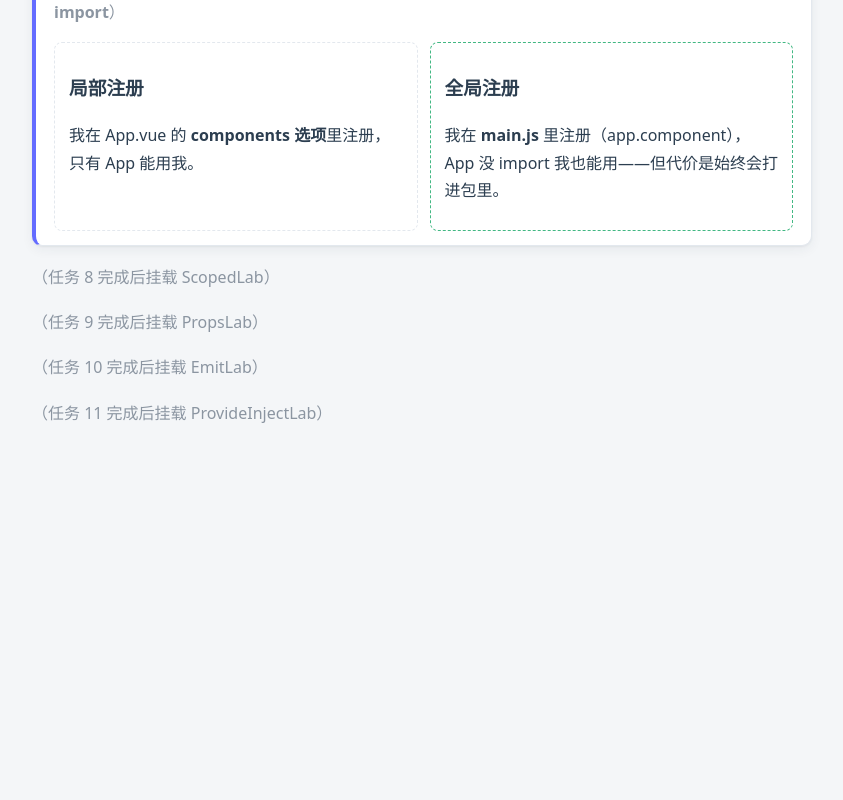
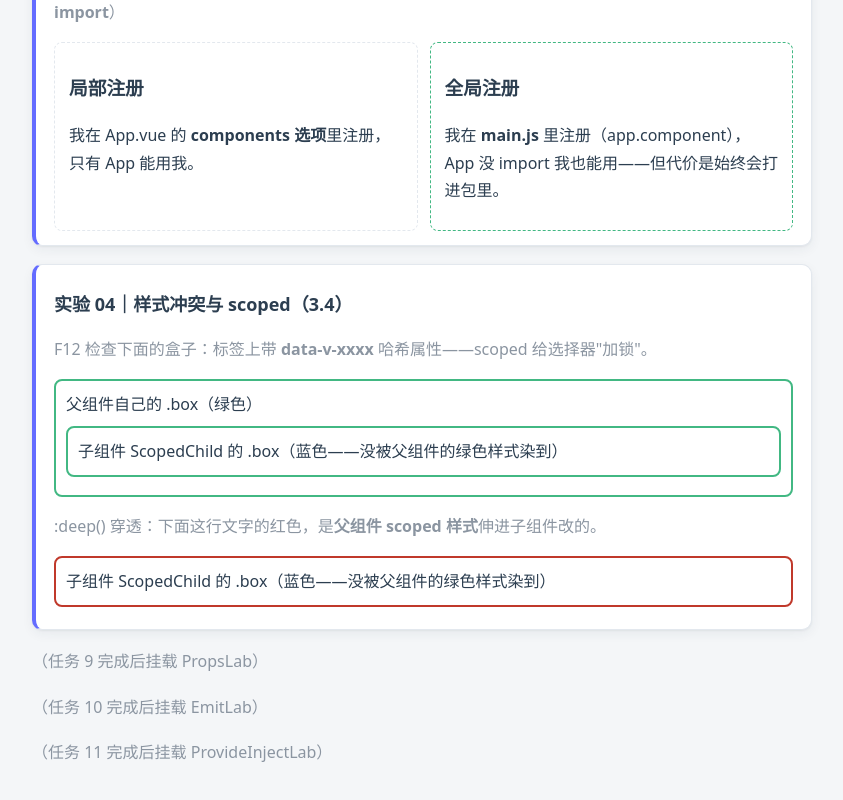
Before and after one commit to yuanye-01/web-framework-32605150620, a Vue app in the folder labs/ch03-components/: page / in a window 1280 px wide. Shown: the part 1168-1968 px from the top of the page, without its empty margins (218-1061 px from the left). Before the commit the page ends 1741 px from the top, so only its background shows below. Built offline with nearby package versions, Linux system fonts and the light colour scheme.

Commit message:
ch03-components-32605150620

```diff
--- a/labs/ch03-components/src/App.vue
+++ b/labs/ch03-components/src/App.vue
@@ -35,7 +35,7 @@
         </div>
       </div>
     </section>
-    <section id="exp-04"><p class="muted">（任务 8 完成后挂载 ScopedLab）</p></section>
+    <section id="exp-04"><ScopedLab /></section>
     <section id="exp-05"><p class="muted">（任务 9 完成后挂载 PropsLab）</p></section>
     <section id="exp-06"><p class="muted">（任务 10 完成后挂载 EmitLab）</p></section>
     <section id="exp-07"><p class="muted">（任务 11 完成后挂载 ProvideInjectLab）</p></section>
@@ -47,10 +47,11 @@ import CountOptions from './experiments/01-apis/CountOptions.vue'
 import CountSetup from './experiments/01-apis/CountSetup.vue'
 import LifecycleDemo from './experiments/02-lifecycle/LifecycleDemo.vue'
 import LocalDemo from './experiments/03-register/LocalDemo.vue'
+import ScopedLab from './experiments/04-scoped/ScopedLab.vue'
 
 export default {
   name: 'App',
-  components: { CountOptions, CountSetup, LifecycleDemo, LocalDemo }
+  components: { CountOptions, CountSetup, LifecycleDemo, LocalDemo, ScopedLab }
 }
 </script>
 
--- /dev/null
+++ b/labs/ch03-components/src/experiments/04-scoped/ScopedChild.vue
@@ -0,0 +1,21 @@
+<!-- ScopedChild.vue —— 子组件：也有自己的 .box 类，验证隔离 -->
+<template>
+  <div class="box">
+    子组件 ScopedChild 的 .box（蓝色——没被父组件的绿色样式染到）
+  </div>
+</template>
+
+<script>
+export default {
+  name: 'ScopedChild'
+}
+</script>
+
+<style scoped>
+.box {
+  border: 2px solid var(--accent);
+  border-radius: 8px;
+  padding: 10px;
+  margin: 8px 0;
+}
+</style>
--- /dev/null
+++ b/labs/ch03-components/src/experiments/04-scoped/ScopedLab.vue
@@ -0,0 +1,55 @@
+<!-- ScopedLab.vue —— 实验 04：样式冲突与隔离（3.4）
+     父子各有同名类 .box；:deep() 演示穿透控制子组件内部 -->
+<template>
+  <div class="lab">
+    <h2>实验 04｜样式冲突与 scoped（3.4）</h2>
+    <p class="muted">F12 检查下面的盒子：标签上带 <b>data-v-xxxx</b> 哈希属性——scoped 给选择器"加锁"。</p>
+
+    <div class="box">
+      父组件自己的 .box（绿色）
+      <ScopedChild />
+    </div>
+
+    <p class="muted">:deep() 穿透：下面这行文字的红色，是<b>父组件 scoped 样式</b>伸进子组件改的。</p>
+    <div class="deep-zone">
+      <ScopedChild />
+    </div>
+  </div>
+</template>
+
+<script>
+import ScopedChild from './ScopedChild.vue'
+
+export default {
+  name: 'ScopedLab',
+  components: { ScopedChild }
+}
+</script>
+
+<style scoped>
+.lab {
+  background: var(--card, #fff);
+  border: 1px solid var(--border);
+  border-left: 4px solid var(--accent);
+  border-radius: var(--radius);
+  box-shadow: var(--shadow);
+  padding: 14px 18px;
+}
+
+/* 父子同名类 .box：互不干扰（各自的 data-v 锁） */
+.box {
+  border: 2px solid var(--primary);
+  border-radius: 8px;
+  padding: 10px;
+  margin: 8px 0;
+}
+
+/* :deep() 深度选择器（教材 3.4.2）：scoped 下穿透影响子组件内部 */
+.deep-zone :deep(.box) {
+  border: 2px solid #c0392b;
+}
+
+.muted {
+  color: var(--muted);
+}
+</style>
```
